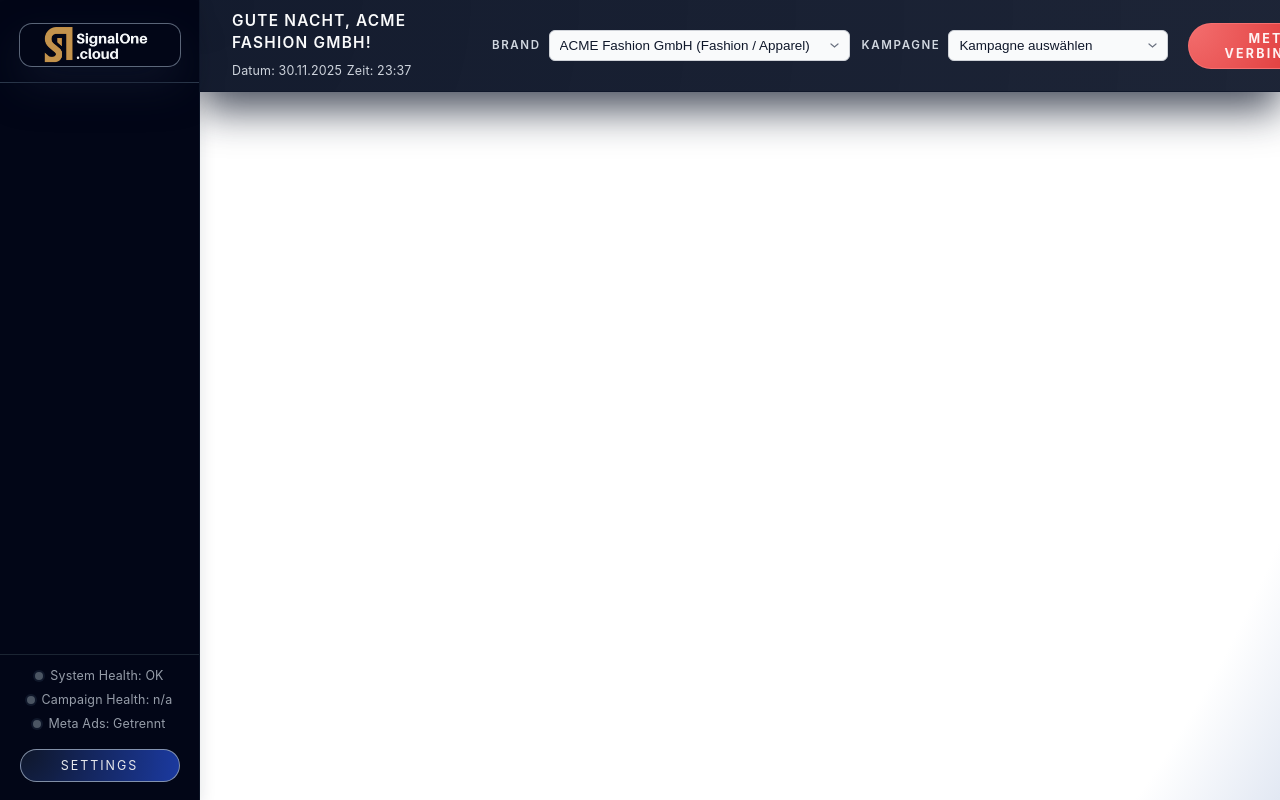
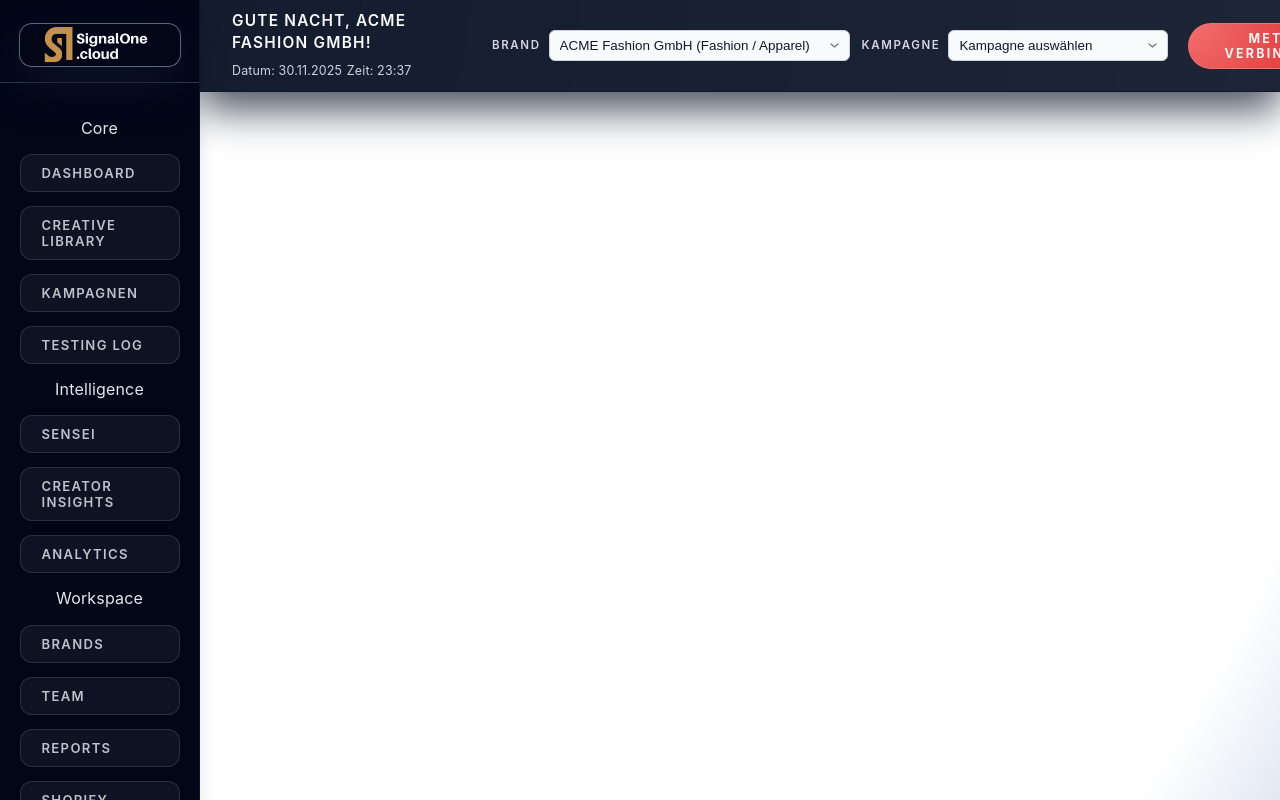
Before and after one commit to sebastianpennerba-arch/amaschine, a plain HTML site: page index.html in a window 1280 px wide. Drawn offline with Linux system fonts and the light colour scheme.

Commit message:
Update index.html

```diff
--- a/index.html
+++ b/index.html
@@ -222,7 +222,7 @@
     <div class="sidebar-logo">SignalOne</div>
   </div>
 
-  <ul class="sidebar-nav" id="navbar"></ul>
+  <ul class="sidebar-nav" id="sidebarNav"></ul>
 
   <div class="sidebar-footer">
     <div class="sidebar-status-row">
```
